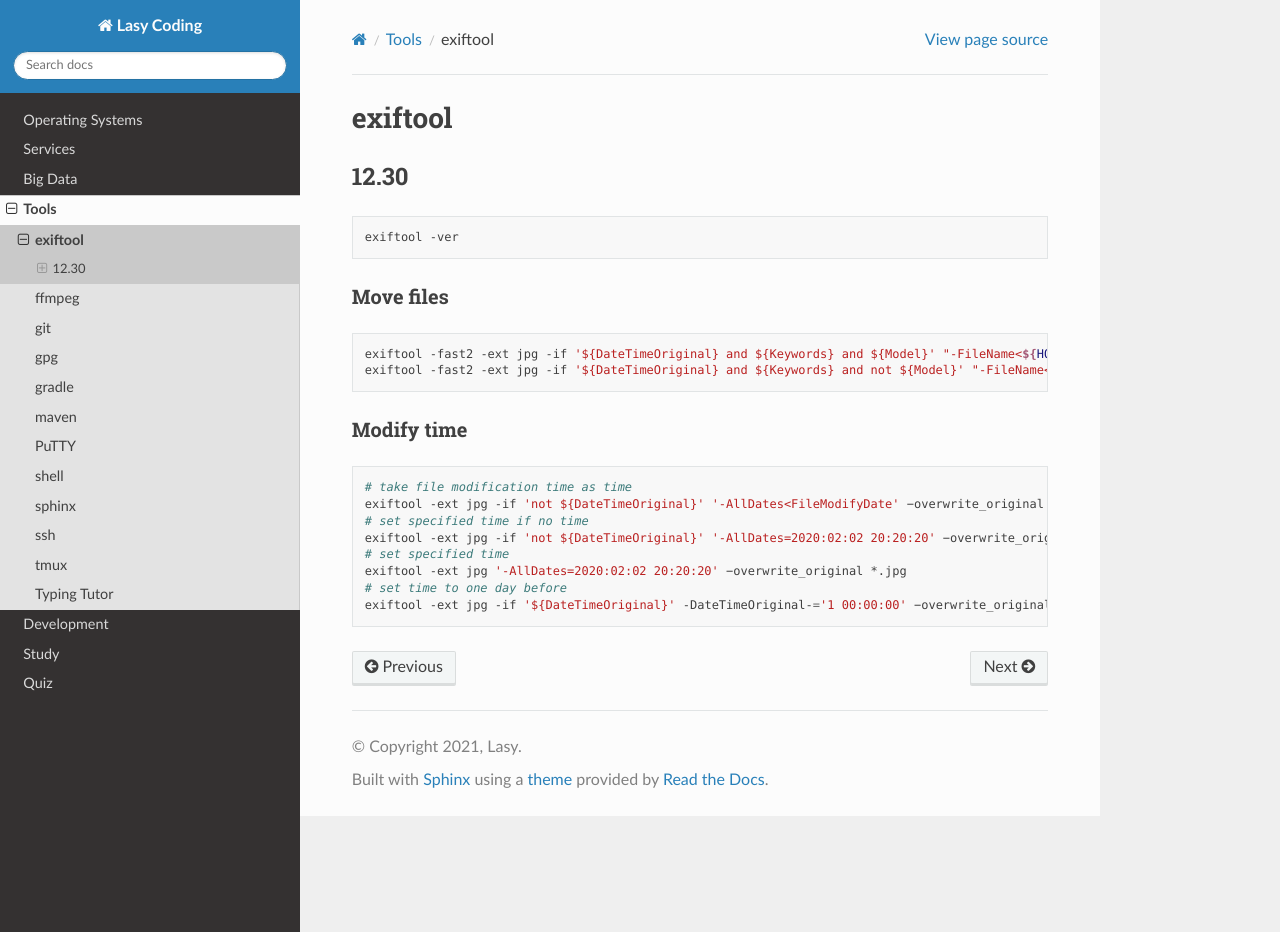
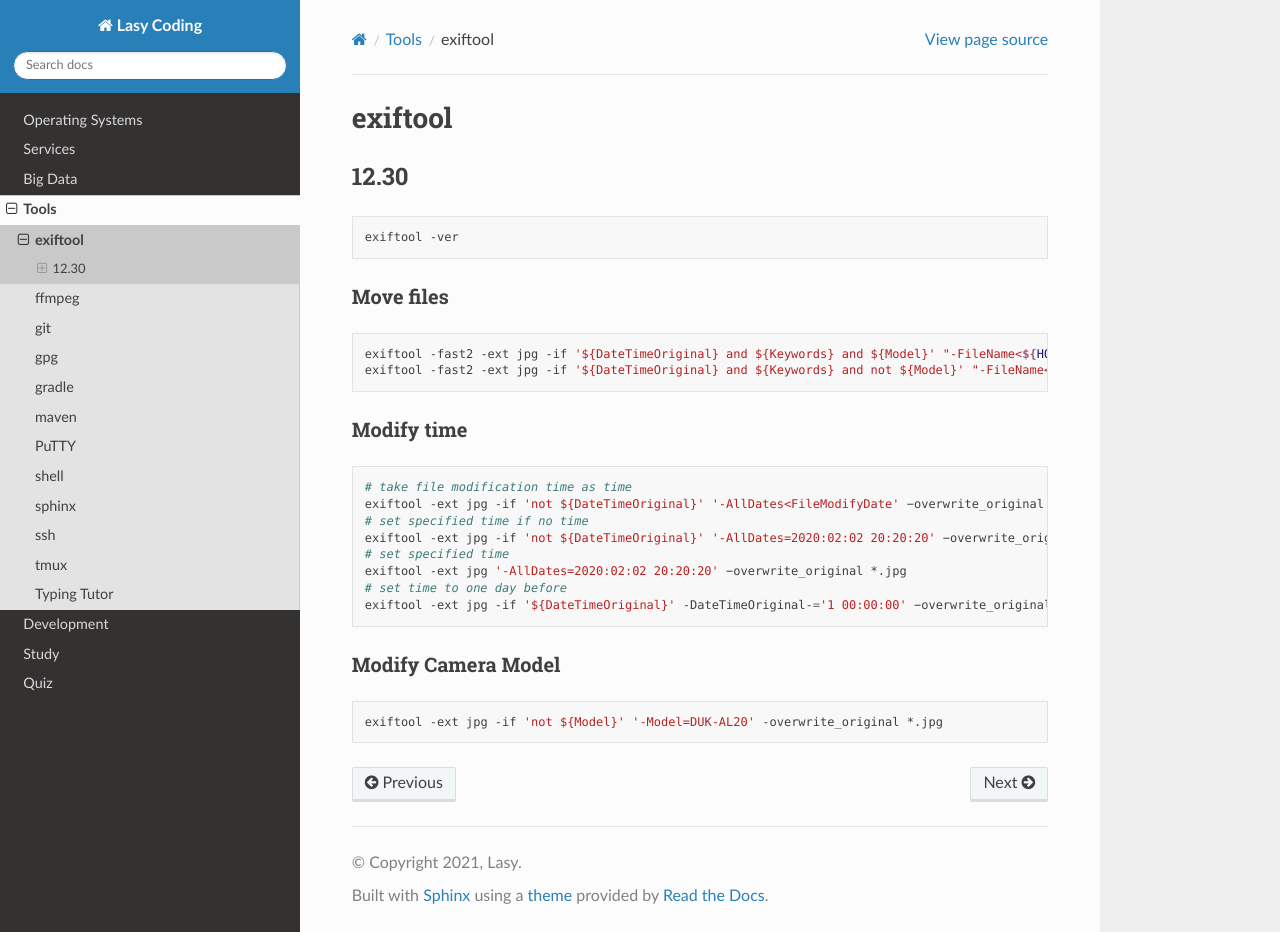
Before and after one commit to lasyard/coding, a Sphinx documentation site: the page built from docs/tools/exiftool.md, in a window 1280 px wide and 932 px high. Built offline with Sphinx 7.4.7 and the Read the Docs theme 2.0.0, drawn with Linux system fonts in a browser that asks for light colours.

Commit message:
Updated docs/tools/exiftool.

````diff
--- a/docs/tools/exiftool.md
+++ b/docs/tools/exiftool.md
@@ -25,3 +25,9 @@
 # set time to one day before
 exiftool -ext jpg -if '${DateTimeOriginal}' -DateTimeOriginal-='1 00:00:00' −overwrite_original *.jpg
 ```
+
+### Modify Camera Model
+
+```sh
+exiftool -ext jpg -if 'not ${Model}' '-Model=DUK-AL20' -overwrite_original *.jpg
+```
````
